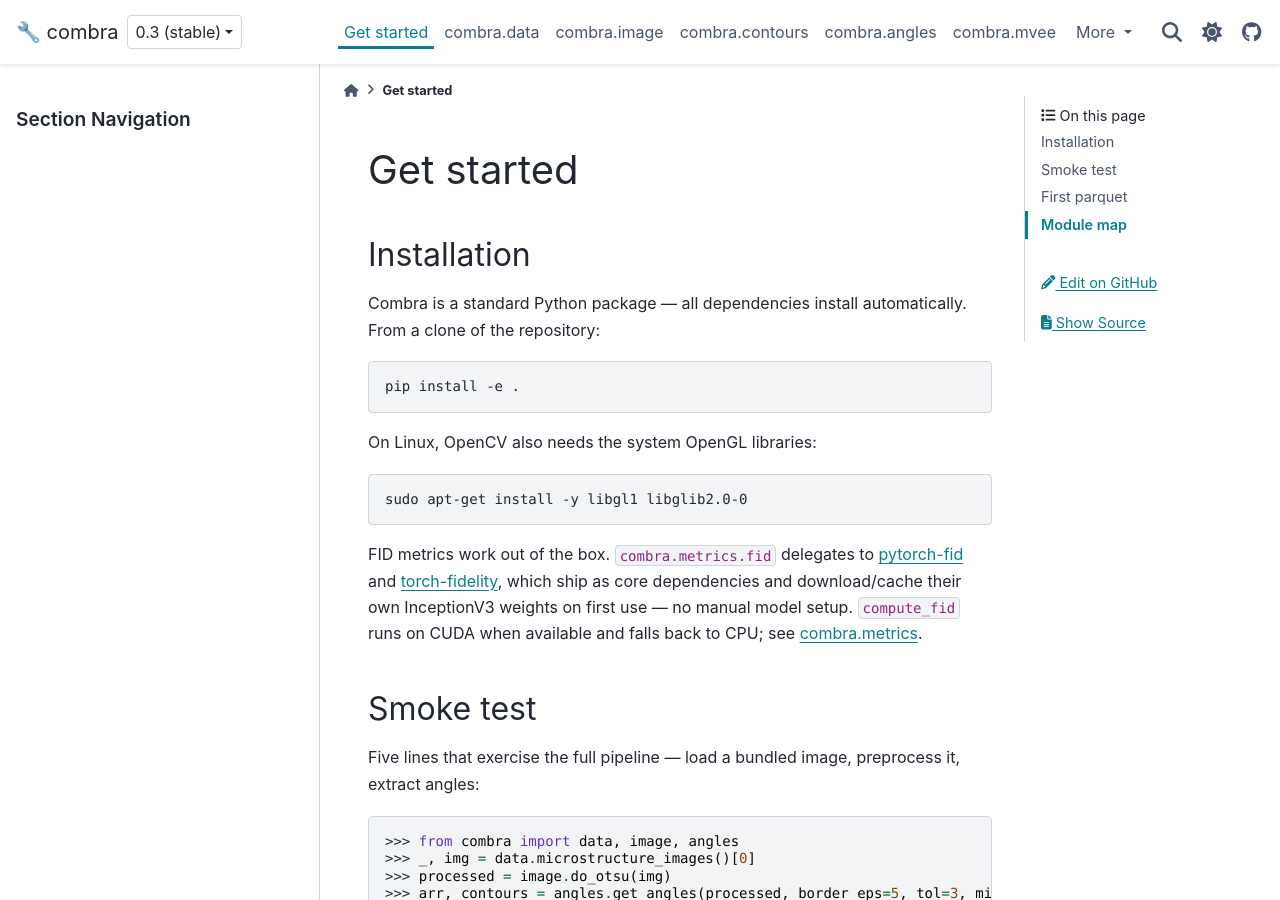
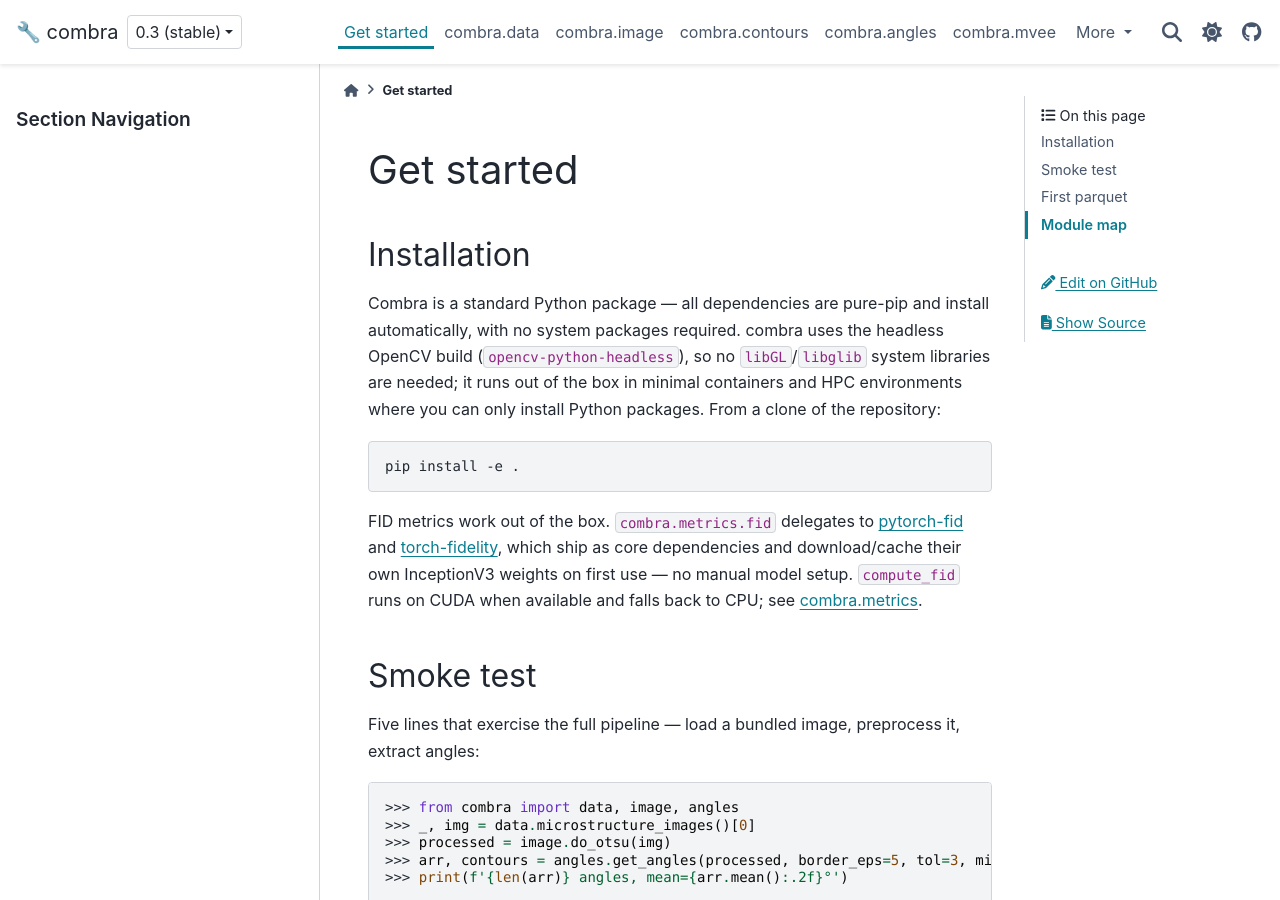
Before and after one commit to dkagramanyan/wc_cv, a Sphinx documentation site: the page built from docs/get_started.md, in a window 1280 px wide and 900 px high. Built offline with Sphinx 7.4.7 and the PyData theme 0.15.4, drawn with Linux system fonts in a browser that asks for light colours.

Commit message:
docs: drop incorrect libGL apt-get install step from get started
combra depends on opencv-python-headless, which needs no libGL/libglib
system libraries, so the `sudo apt-get install -y libgl1 libglib2.0-0`
instruction was wrong. Replaced it with the README's accurate note that
all dependencies are pure-pip with no system packages required.

````diff
--- a/docs/get_started.md
+++ b/docs/get_started.md
@@ -2,16 +2,10 @@
 
 ## Installation
 
-Combra is a standard Python package — all dependencies install automatically. From a clone of the repository:
+Combra is a standard Python package — all dependencies are pure-pip and install automatically, with no system packages required. combra uses the headless OpenCV build (`opencv-python-headless`), so no `libGL`/`libglib` system libraries are needed; it runs out of the box in minimal containers and HPC environments where you can only install Python packages. From a clone of the repository:
 
 ```bash
 pip install -e .
-```
-
-On Linux, OpenCV also needs the system OpenGL libraries:
-
-```bash
-sudo apt-get install -y libgl1 libglib2.0-0
 ```
 
 FID metrics work out of the box. `combra.metrics.fid` delegates to [pytorch-fid](https://github.com/mseitzer/pytorch-fid) and [torch-fidelity](https://github.com/toshas/torch-fidelity), which ship as core dependencies and download/cache their own InceptionV3 weights on first use — no manual model setup. `compute_fid` runs on CUDA when available and falls back to CPU; see {doc}`combra.metrics <api/metrics>`.
````
